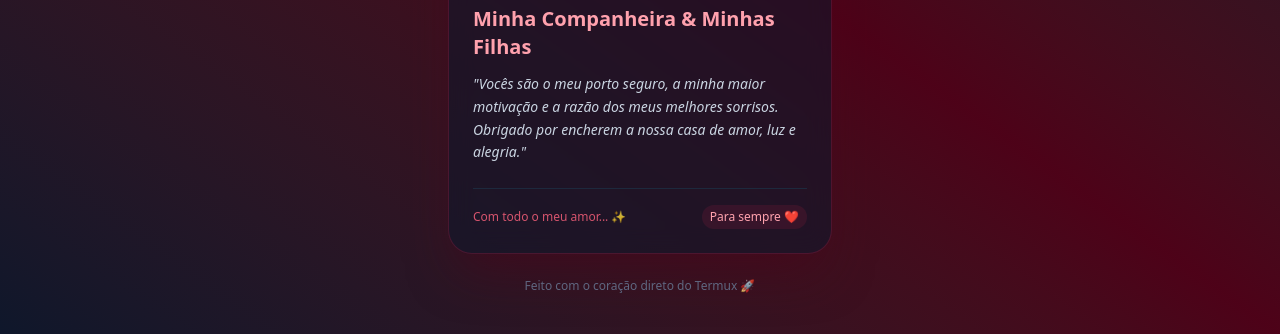
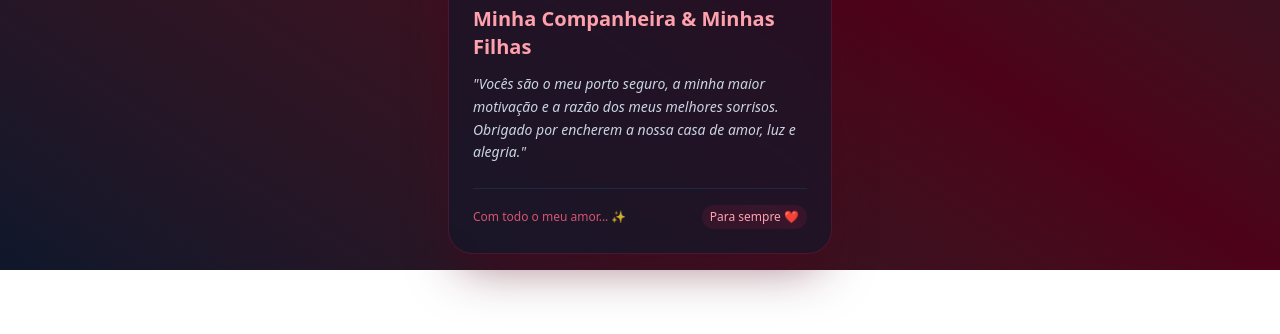
Before and after one commit to PatrickDeBarrosBarboza/mercado-app-html, a website: page index.html in a window 1280 px wide. Shown: the part 582-916 px from the top of the page. After the commit the page ends 852 px from the top, so only its background shows below. Drawn offline with nearby package versions, Linux system fonts and the light colour scheme.

Commit message:
auto: backup do projeto feito em 02/06/2026 às 17:17

```diff
--- a/index.html
+++ b/index.html
@@ -41,9 +41,6 @@
         </div>
     </main>
 
-    <footer class="text-center my-6 text-xs text-slate-500">
-        Feito com o coração direto do Termux 🚀
-    </footer>
 
 </body>
 </html>
```
